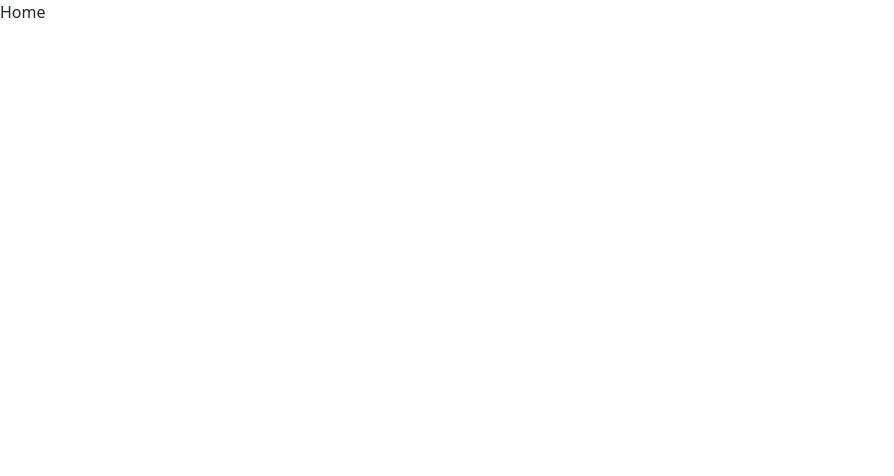
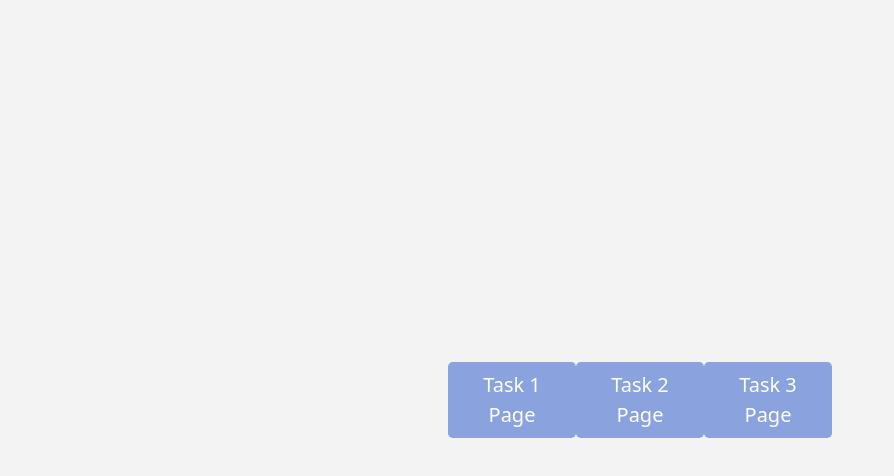
Before and after one commit to Serifeyaman/insurance-offers, a React (Create React App) app: page / in a window 1280 px wide. Shown: the top 476 px of the page, without its empty margins (0-894 px from the left). Built offline with nearby package versions, Linux system fonts and the light colour scheme.

Commit message:
home sayfasından task sayfalarına geçiş verildi - geri dönüş butonları eklendi

```diff
--- a/src/index.css
+++ b/src/index.css
@@ -25,3 +25,15 @@ code {
   align-items: center;
   background-color: rgb(243, 243, 243);
 }
+
+.home-btn{
+  background-color: #8aa2de !important;
+  border: none !important;
+}
+
+.back-btn{
+  border-radius: 50% !important;
+  font-weight: bolder !important;
+  background-color: #8aa2de !important;
+  border:none !important;
+}
--- a/src/pages/Home.js
+++ b/src/pages/Home.js
@@ -1,8 +1,16 @@
 import React from 'react'
+import { Link } from 'react-router-dom'
+import { Button } from 'reactstrap'
 
 const Home = () => {
   return (
-    <div>Home</div>
+    <div className='main-div'>
+      <div style={{ height: '20%', width: '30%', overflow: 'scroll', position: 'relative' ,justifyContent:'space-between',display:'flex', alignItems:'center'}}>
+        <Link to="/task1"><Button size='lg' className='home-btn'>Task 1 Page</Button></Link>
+        <Link to="/task2"><Button size='lg' className='home-btn'>Task 2 Page</Button></Link>
+        <Link to="/task3"><Button size='lg' className='home-btn'>Task 3 Page</Button></Link>
+      </div>
+    </div>
   )
 }
 
--- a/src/pages/NotFound.js
+++ b/src/pages/NotFound.js
@@ -1,8 +1,11 @@
 import React from 'react'
+import notFound from 'assets/images/404.png'
 
 const NotFound = () => {
   return (
-    <div>NotFound</div>
+    <div className='main-div'>
+      <img src={notFound} width={"50%"} />
+    </div>
   )
 }
 
--- a/src/pages/Task1.js
+++ b/src/pages/Task1.js
@@ -1,6 +1,8 @@
 import InsuranceListCard from 'components/InsuranceListCard'
 import React, { useEffect } from 'react'
 import { useDispatch, useSelector } from 'react-redux'
+import { Link } from 'react-router-dom'
+import { Button } from 'reactstrap'
 import { getOffersCase_1 } from 'redux/insuranceOffers/action'
 
 const Task1 = () => {
@@ -13,6 +15,7 @@ const Task1 = () => {
   return (
     <div className='main-div'>
       <div style={{ height: '85%', width: '85%', overflow: 'scroll', position: 'relative' }}>
+       <Link to="/"><Button className='mb-2 back-btn' > {`<`} </Button></Link>
         {
           case1OfferList?.map((item, key) => (
             <InsuranceListCard item={item} key={key} />
--- a/src/pages/Task2.js
+++ b/src/pages/Task2.js
@@ -2,6 +2,8 @@ import DataLoading from 'components/DataLoading'
 import InsuranceListCard from 'components/InsuranceListCard'
 import React, { useEffect } from 'react'
 import { useDispatch, useSelector } from 'react-redux'
+import { Link } from 'react-router-dom'
+import { Button } from 'reactstrap'
 import { getOffersCase_2 } from 'redux/insuranceOffers/action'
 import { sortedArrayByPrice } from 'utility/ArraySort'
 
@@ -22,12 +24,17 @@ const Task2 = () => {
   return (
     <div className='main-div'>
       <div style={{ height: '85%', width: '85%', overflow: 'scroll', position: 'relative' }}>
-        {
-          case2OfferList?.map((item, key) => (
-            <InsuranceListCard item={item} key={key} />
-          ))
+        {case2LoadingData ?
+          <DataLoading /> :
+          <>
+            <Link to="/"><Button className='mb-2 back-btn' > {`<`} </Button></Link>
+            {
+              case2OfferList?.map((item, key) => (
+                <InsuranceListCard item={item} key={key} />
+              ))
+            }
+          </>
         }
-        {case2LoadingData && <DataLoading />}
 
       </div>
     </div>
--- a/src/pages/Task3.js
+++ b/src/pages/Task3.js
@@ -2,15 +2,16 @@ import DataLoading from 'components/DataLoading'
 import InsuranceListCard from 'components/InsuranceListCard'
 import React, { useEffect, useState } from 'react'
 import { useDispatch, useSelector } from 'react-redux'
-import { Card, Col, Row } from 'reactstrap'
+import { Button, Card, Col, Row } from 'reactstrap'
 import { getOfferCountCase3, getOffersCase_3 } from 'redux/insuranceOffers/action'
 import { sortedArrayByPrice } from 'utility/ArraySort'
 import "assets/css/offersCount.css"
 import ContentSkeleton from 'components/ContentSkeleton'
+import { Link } from 'react-router-dom'
 
 export const SkeletonShow = ({ offerCount, offerList }) => {
   var contentCount = offerCount - offerList?.length;
-  return Array.from({length: contentCount})?.map((item, key) => <ContentSkeleton key={key} />)
+  return Array.from({ length: contentCount })?.map((item, key) => <ContentSkeleton key={key} />)
 }
 
 const Task3 = () => {
@@ -34,6 +35,12 @@ const Task3 = () => {
   return (
     <div className='main-div'>
       <div style={{ height: '85%', width: '85%', overflow: 'scroll', position: 'relative' }}>
+        {
+          case3LoadingData ?
+            <DataLoading />
+            :
+            <>
+              <Link to="/"><Button className='mb-2 back-btn' > {`<`} </Button></Link>
               <Card className='mt-3 mb-3' className='count-card'>
                 <Row className='count-card-row'>
                   <Col xl="3" lg="3" md="5" sm="5" xs="6" className='count-col' style={{ justifyContent: 'flex-start' }}>
@@ -47,18 +54,14 @@ const Task3 = () => {
                 </Row>
               </Card>
               {
-          case3LoadingData ?
-            <DataLoading />
-            :
-            <>
-              {
                 sortedArrayByPrice(offerList)?.map((item, key) => (
                   <InsuranceListCard item={item} key={key} />
                 ))
               }
-              <SkeletonShow offerCount={offerCount} offerList={offerList}/>
+              <SkeletonShow offerCount={offerCount} offerList={offerList} />
             </>
         }
+
       </div>
     </div>
   )
```
Also changed, not shown: src/assets/images/404.png (added). Lines whose indentation alone changed are shown as unchanged.
